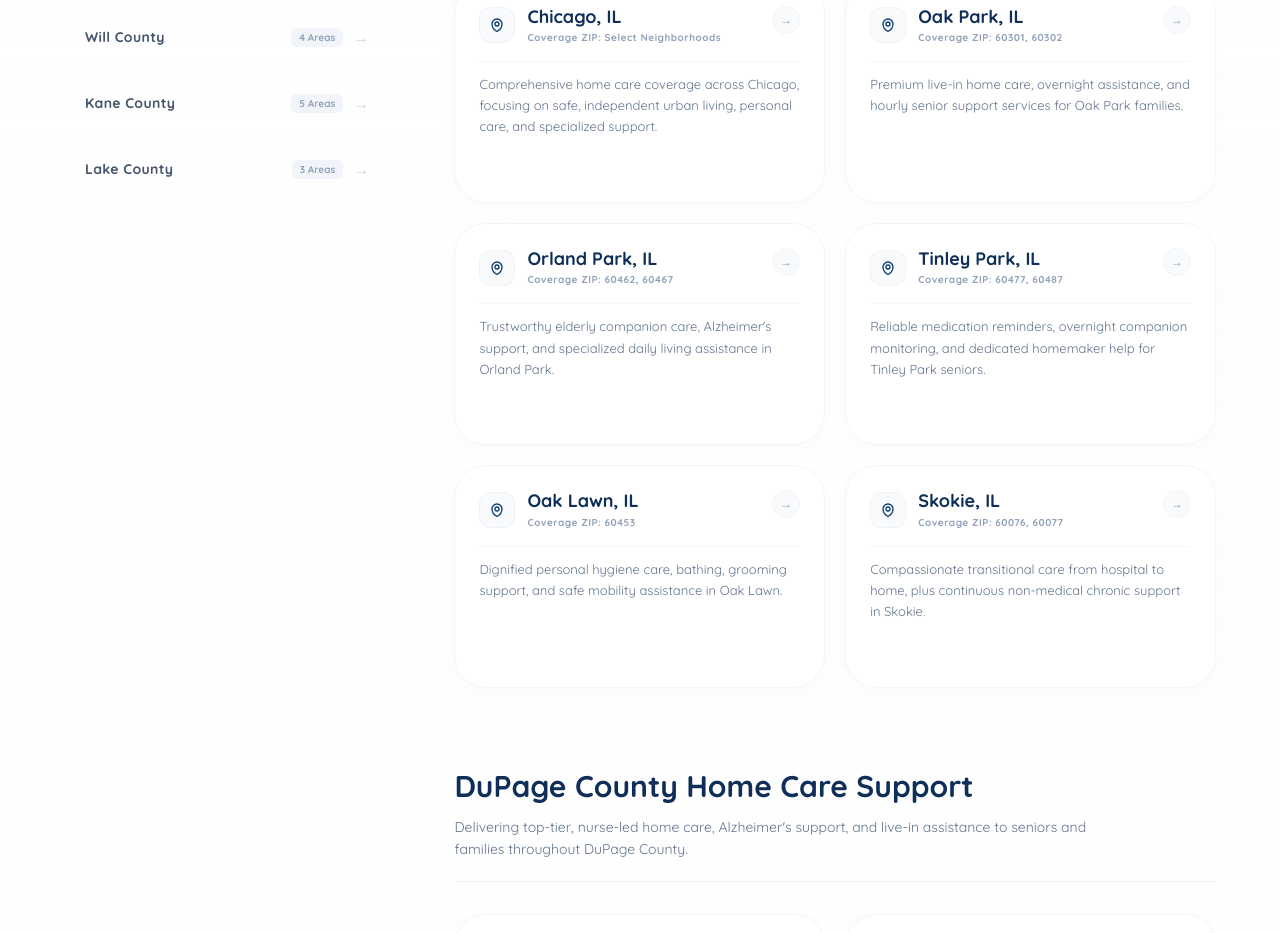
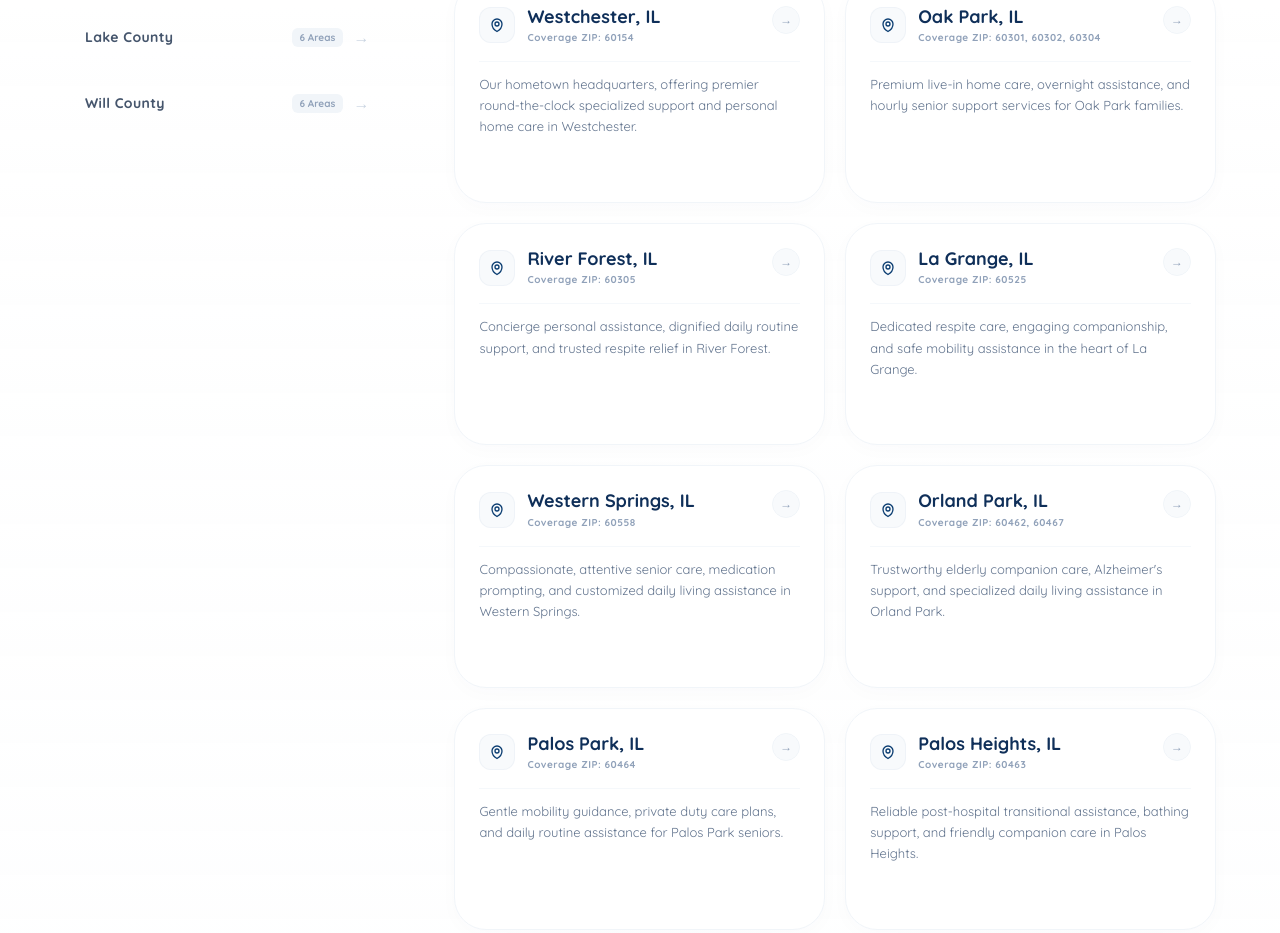
Before and after one commit to mtahaarif/Benevolence-Home-Services, a Next.js app: page /areas-we-serve in a window 1280 px wide. Shown: the part 1133-2066 px from the top of the page. Built offline with nearby package versions, Linux system fonts and the light colour scheme.

Commit message:
fixing the location discrepancy issues

```diff
--- a/src/app/areas-we-serve/[slug]/page.tsx
+++ b/src/app/areas-we-serve/[slug]/page.tsx
@@ -22,19 +22,45 @@ function getServiceSlug(title: string): string {
     .replace(/\s+/g, "-");
 }
 
+// 1. STRICT ALLOW-LIST OF TARGET MARKETS
+// Ensures only these 35 specific locations generate pages and cross-links,
+// regardless of what else exists in the global cityDirectory data object.
+const TARGET_MARKETS = [
+  // Cook County
+  "westchester-il", "oak-park-il", "river-forest-il", "la-grange-il",
+  "western-springs-il", "orland-park-il", "palos-park-il", "palos-heights-il",
+  "northbrook-il", "glenview-il", "wilmette-il", "chicago-il",
+
+  // DuPage County
+  "oak-brook-il", "elmhurst-il", "glen-ellyn-il", "wheaton-il",
+  "downers-grove-il", "naperville-il", "lombard-il", "clarendon-hills-il",
+  "darien-il", "willowbrook-il", "lisle-il",
+
+  // Lake County
+  "lake-forest-il", "highland-park-il", "deerfield-il", "libertyville-il",
+  "vernon-hills-il", "gurnee-il",
+
+  // Will County
+  "frankfort-il", "homer-glen-il", "plainfield-il", "bolingbrook-il",
+  "joliet-il", "new-lenox-il"
+];
+
 /**
  * Neighbouring towns in the same county, for the cross-link block below.
  *
  * Linking siblings to each other gives every town page a handful of
  * contextual inbound links and is genuinely useful to a reader whose
- * town is a few minutes down the road.
+ * town is a few minutes down the road. It strictly filters against
+ * the TARGET_MARKETS array so no outside cities bleed into the UI.
  */
 function nearbyCities(current: CityData, limit = 6): CityData[] {
-  const all = Object.values(cityDirectory);
-  const sameCounty = all.filter(
+  // Filter global directory down to just our 35 target markets
+  const allowedCities = Object.values(cityDirectory).filter(c => TARGET_MARKETS.includes(c.slug));
+
+  const sameCounty = allowedCities.filter(
     (c) => c.county === current.county && c.slug !== current.slug,
   );
-  const rest = all.filter(
+  const rest = allowedCities.filter(
     (c) => c.county !== current.county && c.slug !== current.slug,
   );
   return [...sameCounty, ...rest].slice(0, limit);
@@ -46,9 +72,9 @@ interface PageProps {
   }>;
 }
 
-// 1. Pre-render all local landing pages statically at build time
+// 2. Pre-render ONLY the 35 target local landing pages statically at build time
 export async function generateStaticParams() {
-  return Object.keys(cityDirectory).map((slug) => ({ slug }));
+  return TARGET_MARKETS.map((slug) => ({ slug }));
 }
 
 /**
@@ -84,11 +110,14 @@ function cityFaqs(city: CityData, neighbours: CityData[]): FAQItem[] {
   ];
 }
 
-// 2. Programmatic SEO Metadata per Location (Maximized < 60 chars)
+// 3. Programmatic SEO Metadata per Location (Maximized < 60 chars)
 export async function generateMetadata({ params }: PageProps): Promise<Metadata> {
   const { slug } = await params;
+
+  // Guard clause: Return empty metadata if slug is not in our strict target list
+  if (!TARGET_MARKETS.includes(slug)) return {};
+
   const city = cityDirectory[slug];
-
   if (!city) return {};
 
   const fullTitle = `Home Care in ${city.name}, IL | Benevolence Home Services`;
@@ -126,9 +155,15 @@ export async function generateMetadata({ params }: PageProps): Promise<Metadata>
   };
 }
 
-// 3. Viewport Component
+// 4. Viewport Component
 export default async function CityAreaPage({ params }: PageProps) {
   const { slug } = await params;
+
+  // Guard clause: Return absolute 404 if the URL slug is not in the target 35 markets
+  if (!TARGET_MARKETS.includes(slug)) {
+    notFound();
+  }
+
   const city = cityDirectory[slug];
 
   if (!city) {
--- a/src/app/areas-we-serve/page.tsx
+++ b/src/app/areas-we-serve/page.tsx
@@ -4,21 +4,28 @@ import React, { useEffect, useState } from "react";
 import Link from "next/link";
 import { HeroSection, PageShell, SectionHeading } from "@/components/site-shell";
 import ScrollReveal from "@/components/scroll-reveal";
+import { ExpandableLocations } from "@/components/expandable-locations";
 
 // 1. ULTIMATE SEO DATA ENGINE
-// Organized into 5 distinct regions containing the 23 priority municipalities.
+// Organized into 4 distinct regions containing the 35 priority municipalities.
 const regionalData = [
   {
     id: "cook-county",
     name: "Cook County",
     description: "Providing premium private duty home care, hourly respite relief, and senior companionship across Cook County communities.",
     cities: [
-      { name: "Chicago", slug: "chicago-il", zipCodes: "Select Neighborhoods", desc: "Comprehensive home care coverage across Chicago, focusing on safe, independent urban living, personal care, and specialized support." },
-      { name: "Oak Park", slug: "oak-park-il", zipCodes: "60301, 60302", desc: "Premium live-in home care, overnight assistance, and hourly senior support services for Oak Park families." },
+      { name: "Westchester", slug: "westchester-il", zipCodes: "60154", desc: "Our hometown headquarters, offering premier round-the-clock specialized support and personal home care in Westchester." },
+      { name: "Oak Park", slug: "oak-park-il", zipCodes: "60301, 60302, 60304", desc: "Premium live-in home care, overnight assistance, and hourly senior support services for Oak Park families." },
+      { name: "River Forest", slug: "river-forest-il", zipCodes: "60305", desc: "Concierge personal assistance, dignified daily routine support, and trusted respite relief in River Forest." },
+      { name: "La Grange", slug: "la-grange-il", zipCodes: "60525", desc: "Dedicated respite care, engaging companionship, and safe mobility assistance in the heart of La Grange." },
+      { name: "Western Springs", slug: "western-springs-il", zipCodes: "60558", desc: "Compassionate, attentive senior care, medication prompting, and customized daily living assistance in Western Springs." },
       { name: "Orland Park", slug: "orland-park-il", zipCodes: "60462, 60467", desc: "Trustworthy elderly companion care, Alzheimer's support, and specialized daily living assistance in Orland Park." },
-      { name: "Tinley Park", slug: "tinley-park-il", zipCodes: "60477, 60487", desc: "Reliable medication reminders, overnight companion monitoring, and dedicated homemaker help for Tinley Park seniors." },
-      { name: "Oak Lawn", slug: "oak-lawn-il", zipCodes: "60453", desc: "Dignified personal hygiene care, bathing, grooming support, and safe mobility assistance in Oak Lawn." },
-      { name: "Skokie", slug: "skokie-il", zipCodes: "60076, 60077", desc: "Compassionate transitional care from hospital to home, plus continuous non-medical chronic support in Skokie." }
+      { name: "Palos Park", slug: "palos-park-il", zipCodes: "60464", desc: "Gentle mobility guidance, private duty care plans, and daily routine assistance for Palos Park seniors." },
+      { name: "Palos Heights", slug: "palos-heights-il", zipCodes: "60463", desc: "Reliable post-hospital transitional assistance, bathing support, and friendly companion care in Palos Heights." },
+      { name: "Northbrook", slug: "northbrook-il", zipCodes: "60062", desc: "Comprehensive companion services, light housekeeping, and structured cognitive wellness support in Northbrook." },
+      { name: "Glenview", slug: "glenview-il", zipCodes: "60025, 60026", desc: "Attentive personal care, routine medication reminders, and family caregiver respite throughout Glenview." },
+      { name: "Wilmette", slug: "wilmette-il", zipCodes: "60091", desc: "Discreet in-home elder care, mobility guidance, and personalized meal planning for Wilmette families." },
+      { name: "Chicago", slug: "chicago-il", zipCodes: "Select Neighborhoods", desc: "Comprehensive home care coverage across Chicago, focusing on safe, independent urban living, personal care, and specialized support." }
     ]
   },
   {
@@ -26,11 +33,30 @@ const regionalData = [
     name: "DuPage County",
     description: "Delivering top-tier, nurse-led home care, Alzheimer's support, and live-in assistance to seniors and families throughout DuPage County.",
     cities: [
-      { name: "Naperville", slug: "naperville-il", zipCodes: "60540, 60563", desc: "Comprehensive senior home care tailored to Naperville residents, including hourly care and transportation services." },
+      { name: "Oak Brook", slug: "oak-brook-il", zipCodes: "60523", desc: "Luxury, concierge-level private duty care, overnight support, and 24-hour assistance for Oak Brook seniors." },
+      { name: "Elmhurst", slug: "elmhurst-il", zipCodes: "60126", desc: "Dedicated homemaker services, light housekeeping, and nutritious meal preparation for Elmhurst families." },
+      { name: "Glen Ellyn", slug: "glen-ellyn-il", zipCodes: "60137", desc: "Compassionate respite relief for devoted family caregivers, paired with engaging companionship in Glen Ellyn." },
       { name: "Wheaton", slug: "wheaton-il", zipCodes: "60187, 60189", desc: "Holistic senior wellness, personal hygiene assistance, and dedicated respite care options in Wheaton." },
       { name: "Downers Grove", slug: "downers-grove-il", zipCodes: "60515, 60516", desc: "Flexible hourly home care, overnight monitoring, and reliable medication reminders in Downers Grove." },
+      { name: "Naperville", slug: "naperville-il", zipCodes: "60540, 60563, 60564", desc: "Comprehensive senior home care tailored to Naperville residents, including hourly care and transportation services." },
       { name: "Lombard", slug: "lombard-il", zipCodes: "60148", desc: "Trustworthy companion care, daily routine assistance, and fall prevention services for Lombard seniors." },
-      { name: "Elmhurst", slug: "elmhurst-il", zipCodes: "60126", desc: "Dedicated homemaker services, light housekeeping, and nutritious meal preparation for Elmhurst families." }
+      { name: "Clarendon Hills", slug: "clarendon-hills-il", zipCodes: "60514", desc: "Personalized mobility support, fall prevention, and trusted hourly senior care in Clarendon Hills." },
+      { name: "Darien", slug: "darien-il", zipCodes: "60561", desc: "Dependable personal hygiene care, routine comfort checks, and homemaker support in Darien." },
+      { name: "Willowbrook", slug: "willowbrook-il", zipCodes: "60527", desc: "Dignified routine care, meal preparation, and private duty caregiving solutions in Willowbrook." },
+      { name: "Lisle", slug: "lisle-il", zipCodes: "60532", desc: "Warm companion care, medication reminders, and flexible day-to-day senior help across Lisle." }
+    ]
+  },
+  {
+    id: "lake-county",
+    name: "Lake County",
+    description: "Providing specialized non-medical home care options, memory care support, and friendly companion escorts for Lake County families.",
+    cities: [
+      { name: "Lake Forest", slug: "lake-forest-il", zipCodes: "60045", desc: "Private duty assistance, dignified personal routines, and dedicated companion care in Lake Forest." },
+      { name: "Highland Park", slug: "highland-park-il", zipCodes: "60035", desc: "Reliable meal prep, family respite relief, and customized living support for Highland Park seniors." },
+      { name: "Deerfield", slug: "deerfield-il", zipCodes: "60015", desc: "Dependable medication reminders, active socialization, and routine personal care in Deerfield." },
+      { name: "Libertyville", slug: "libertyville-il", zipCodes: "60048", desc: "High-caliber respite relief, engaging companionship, and safe fall prevention configurations in Libertyville." },
+      { name: "Vernon Hills", slug: "vernon-hills-il", zipCodes: "60061", desc: "Dedicated personal routines care, post-hospital transition plans, and memory care support in Vernon Hills." },
+      { name: "Gurnee", slug: "gurnee-il", zipCodes: "60031", desc: "Trustworthy non-medical support, prescription prompts, and reliable companion systems for Gurnee seniors." }
     ]
   },
   {
@@ -38,32 +64,12 @@ const regionalData = [
     name: "Will County",
     description: "Extending professional, nurse-led companion models, specialized dementia care, and personal routine assistance across Will County territory.",
     cities: [
+      { name: "Frankfort", slug: "frankfort-il", zipCodes: "60423", desc: "Dignified assistance with personal routines, bathing help, and dedicated respite relief in Frankfort." },
+      { name: "Homer Glen", slug: "homer-glen-il", zipCodes: "60491", desc: "Attentive companion care, mobility support, and family caregiver peace of mind in Homer Glen." },
+      { name: "Plainfield", slug: "plainfield-il", zipCodes: "60544, 60585", desc: "Safe transitional assistance following clinical discharge, paired with warm daily companion care in Plainfield." },
+      { name: "Bolingbrook", slug: "bolingbrook-il", zipCodes: "60440, 60490", desc: "Dependable medication reminders, active social companionship, and routine comfort checks in Bolingbrook." },
       { name: "Joliet", slug: "joliet-il", zipCodes: "60431 - 60435", desc: "Professional private duty care configurations, hourly caregiver relief, and non-medical support for Joliet families." },
-      { name: "Bolingbrook", slug: "bolingbrook-il", zipCodes: "60440, 60490", desc: "Dependable medication reminders, active social companionship, and routine comfort checks in Bolingbrook." },
-      { name: "Plainfield", slug: "plainfield-il", zipCodes: "60544, 60585", desc: "Safe transitional assistance following clinical discharge, paired with warm daily companion care in Plainfield." },
-      { name: "Frankfort", slug: "frankfort-il", zipCodes: "60423", desc: "Dignified assistance with personal routines, bathing help, and dedicated respite relief in Frankfort." }
-    ]
-  },
-  {
-    id: "kane-county",
-    name: "Kane County",
-    description: "Extending professional, nurse-led companion models and dignified personal routine assistance throughout Kane County territory.",
-    cities: [
-      { name: "Aurora", slug: "aurora-il", zipCodes: "60505, 60506", desc: "Comprehensive elder care options, 24-hour live-in support plans, and dedicated companion care in Aurora." },
-      { name: "St. Charles", slug: "st-charles-il", zipCodes: "60174, 60175", desc: "Tailored memory support frameworks, hourly respite options, and personalized routine assistance in St. Charles." },
-      { name: "Geneva", slug: "geneva-il", zipCodes: "60134", desc: "Trusted homemaker assistance, grocery shopping errands, and continuous non-medical support for Geneva seniors." },
-      { name: "Batavia", slug: "batavia-il", zipCodes: "60510", desc: "Reliable medication reminders, safe mobility guidance, and light housekeeping tasks in Batavia." },
-      { name: "Elgin", slug: "elgin-il", zipCodes: "60120 - 60124", desc: "Compassionate senior companionship, routine wellness oversight, and dignified personal care options for Elgin families." }
-    ]
-  },
-  {
-    id: "lake-county",
-    name: "Lake County",
-    description: "Providing specialized non-medical home care options, memory care support, and friendly companion escorts for Lake County families.",
-    cities: [
-      { name: "Libertyville", slug: "libertyville-il", zipCodes: "60048", desc: "High-caliber respite relief, engaging companionship, and safe fall prevention configurations in Libertyville." },
-      { name: "Vernon Hills", slug: "vernon-hills-il", zipCodes: "60061", desc: "Dedicated personal routines care, post-hospital transition plans, and memory care support in Vernon Hills." },
-      { name: "Gurnee", slug: "gurnee-il", zipCodes: "60031", desc: "Trustworthy non-medical support, prescription prompts, and reliable companion systems for Gurnee seniors." }
+      { name: "New Lenox", slug: "new-lenox-il", zipCodes: "60451", desc: "Custom senior care plans, household meal support, and dependable daily living assistance in New Lenox." }
     ]
   }
 ];
@@ -109,7 +115,13 @@ export default function AreasWeServePage() {
     }
   };
 
-
+  // Dynamically generate the flat list of cities for the Expandable Grid
+  const allCities = regionalData.flatMap((region) =>
+    region.cities.map((city) => ({
+      name: city.name,
+      slug: city.slug,
+    }))
+  );
 
   return (
     <>
@@ -117,7 +129,7 @@ export default function AreasWeServePage() {
       <div className="[&_a[href='/contact-us']]:!text-white [&_a:first-of-type]:!text-white">
         <HeroSection
           eyebrow="Areas We Serve"
-          title="In-Home Care Across Cook, DuPage, Kane, Lake & Will Counties"
+          title="In-Home Care Across Cook, DuPage, Lake & Will Counties"
           primaryAction={{ label: "Request Care Near You", href: "/contact-us" }}
           secondaryAction={{ label: "View Our Service Menu", href: "/services" }}
           imageSrc="/nh-2411535922U62t38i.webp"
@@ -134,7 +146,7 @@ export default function AreasWeServePage() {
                 centered
                 eyebrow="Chicagoland Coverage Boundaries"
                 title="Dependable Care Infused in Local Communities"
-                description="Discover tailored, nurse-guided home care solutions structured to optimize comfort, household safety, and independent lifestyle parameters. Headquartered in Westchester, IL, Benevolence Home Services provides premium, non-medical in-home care, senior companionship, and specialized dementia support across Cook, DuPage, Kane, Lake, and Will Counties."
+                description="Discover tailored, nurse-guided home care solutions structured to optimize comfort, household safety, and independent lifestyle parameters. Headquartered in Westchester, IL, Benevolence Home Services provides premium, non-medical in-home care, senior companionship, and specialized dementia support across Cook, DuPage, Lake, and Will Counties."
               />
             </div>
           </ScrollReveal>
@@ -257,6 +269,11 @@ export default function AreasWeServePage() {
         </PageShell>
       </section>
 
+      {/* EXPANDABLE LOCATIONS GRID */}
+      <div className="border-t border-slate-100 bg-white">
+        <ExpandableLocations cities={allCities} initialVisibleCount={12} />
+      </div>
+
       {/* FOOTER CALL TO ACTION */}
       <ScrollReveal>
         <section className="px-4 py-16 sm:px-6 lg:px-8 lg:py-24 bg-brand-blue/10 border-t border-brand-blue/10 rounded-t-[3rem]">
@@ -267,7 +284,7 @@ export default function AreasWeServePage() {
               </h2>
               <div className="text-sm sm:text-base leading-relaxed text-slate-700 max-w-2xl mx-auto space-y-4">
                 <p>
-                  Finding the right support begins with a conversation. Whether you are planning ahead, supporting an aging parent, or looking for respite as a family caregiver, <strong>Benevolence Home Services</strong> is ready to help. Contact us to discuss non-medical home care in Westchester or throughout Cook, DuPage, Kane, Lake, and Will Counties.
+                  Finding the right support begins with a conversation. Whether you are planning ahead, supporting an aging parent, or looking for respite as a family caregiver, <strong>Benevolence Home Services</strong> is ready to help. Contact us to discuss non-medical home care in Westchester or throughout Cook, DuPage, Lake, and Will Counties.
                 </p>
               </div>
 
```
